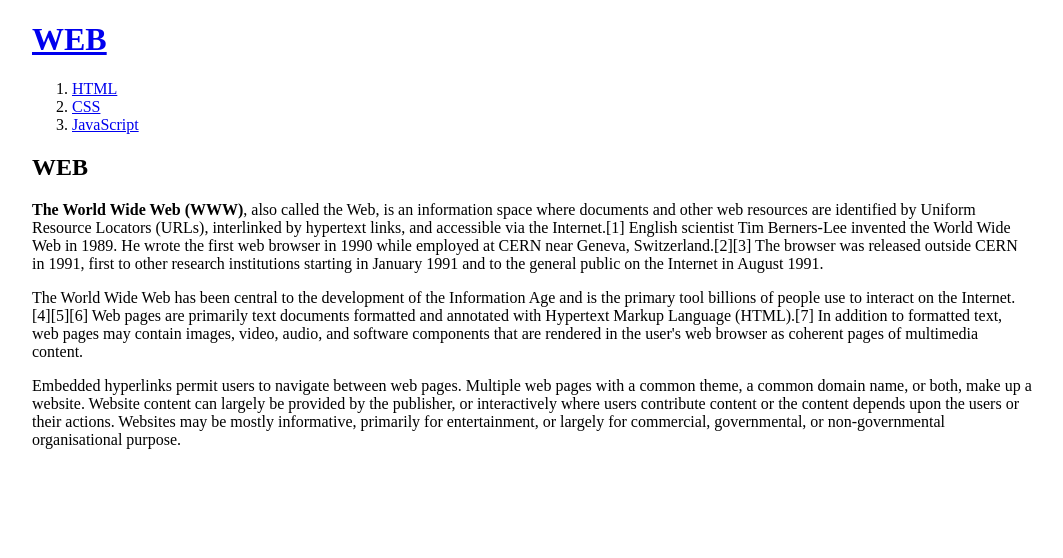
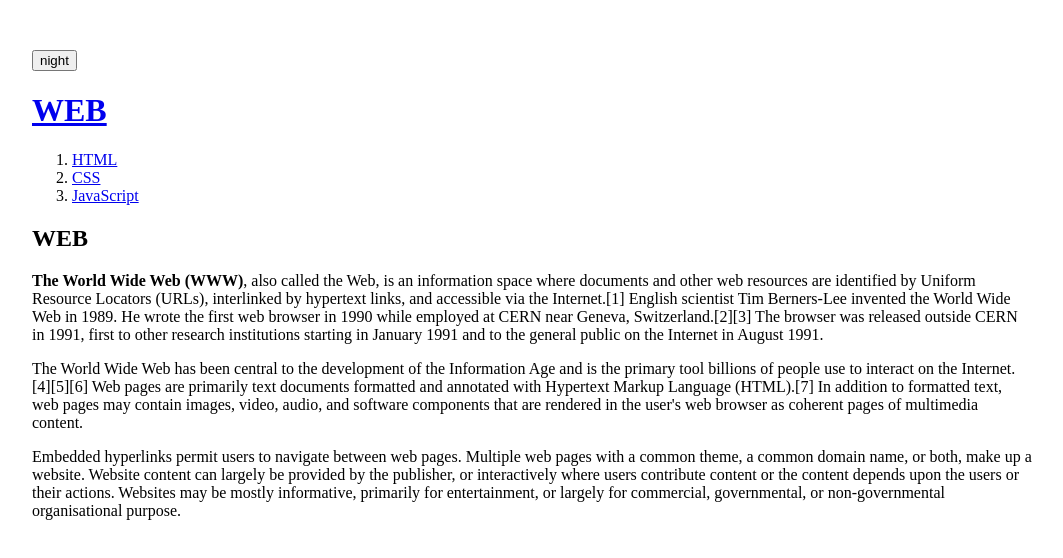
Before and after one commit to lilydizi/web1, a plain HTML site: page index.html in a window 1280 px wide. Shown: the whole page, without its empty margins (108-1171 px from the left). Drawn offline with Linux system fonts and the light colour scheme.

Commit message:
second version (button)

```diff
--- a/index.html
+++ b/index.html
@@ -6,11 +6,24 @@
 <style>
   body {
     width: 1000px;
-    margin: 0 auto;
+    margin: 50px auto;
 }
 </style>
 </head>
 <body>
+  <input type="button" value="night" onclick=
+  "var target=document.querySelector('body');
+  if(this.value==='night'){
+    target.style.backgroundColor='black';
+    target.style.color='white';
+    this.value='day';
+  }else{
+    target.style.backgroundColor='white';
+    target.style.color='black';
+    this.value='night';
+  }
+">
+
   <h1><a href="index.html">WEB</a></h1>
 <ol>
   <li><a href="1.html">HTML</a></li>
```
Also changed, not shown: 1.html (+13 -2 lines), 2.html (+13 -1 lines), 3.html (+13 -1 lines).
